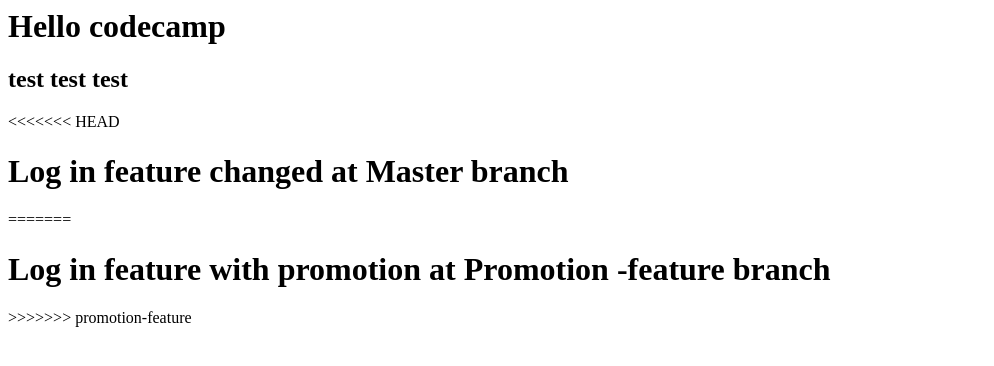
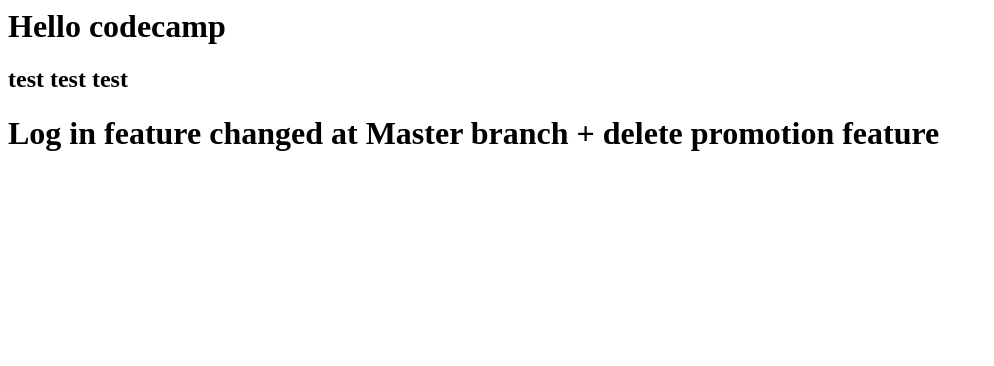
Before and after one commit to thatsaphon/fantastic-octo-guacamole, a plain HTML site: page index.html in a window 1280 px wide. Shown: the whole page, without its empty margins (0-994 px from the left). Drawn offline with Linux system fonts and the light colour scheme.

Commit message:
delete promotion feature

```diff
--- a/index.html
+++ b/index.html
@@ -2,8 +2,4 @@
 <h2>test test test</h2>
 
 
-<<<<<<< HEAD
-<h1>Log in feature changed at Master branch</h1>
-=======
-<h1>Log in feature with promotion at Promotion -feature branch</h1>
->>>>>>> promotion-feature
+<h1>Log in feature changed at Master branch + delete promotion feature</h1>
```
